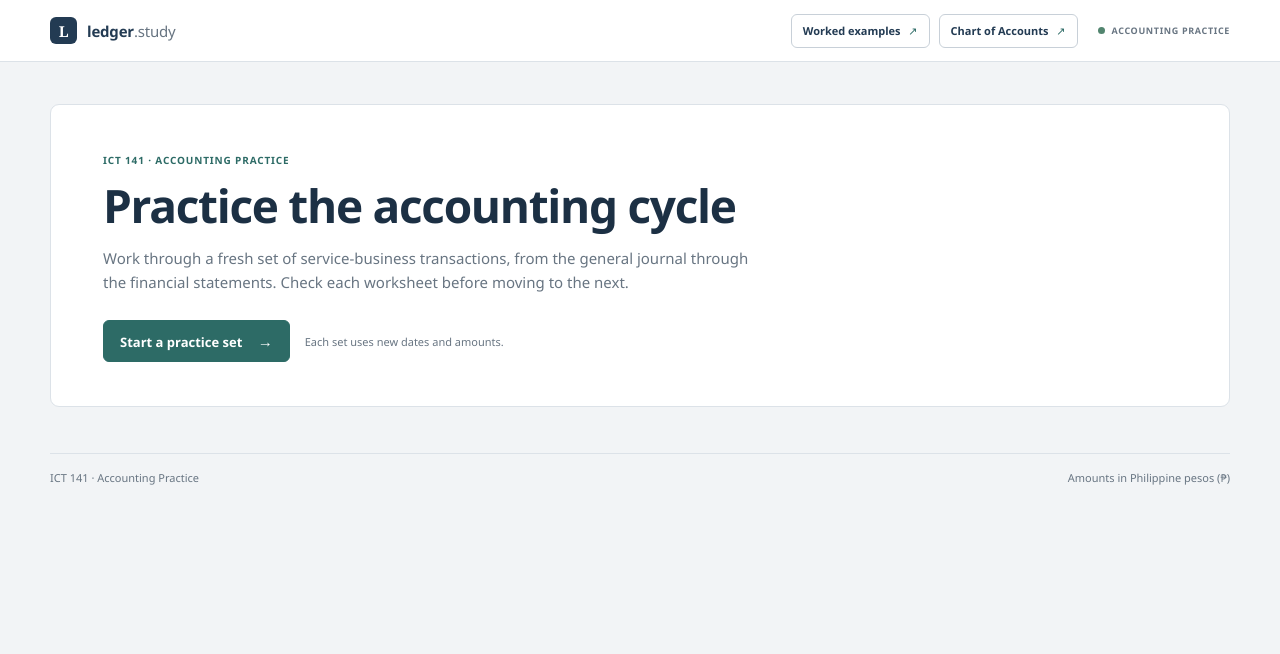
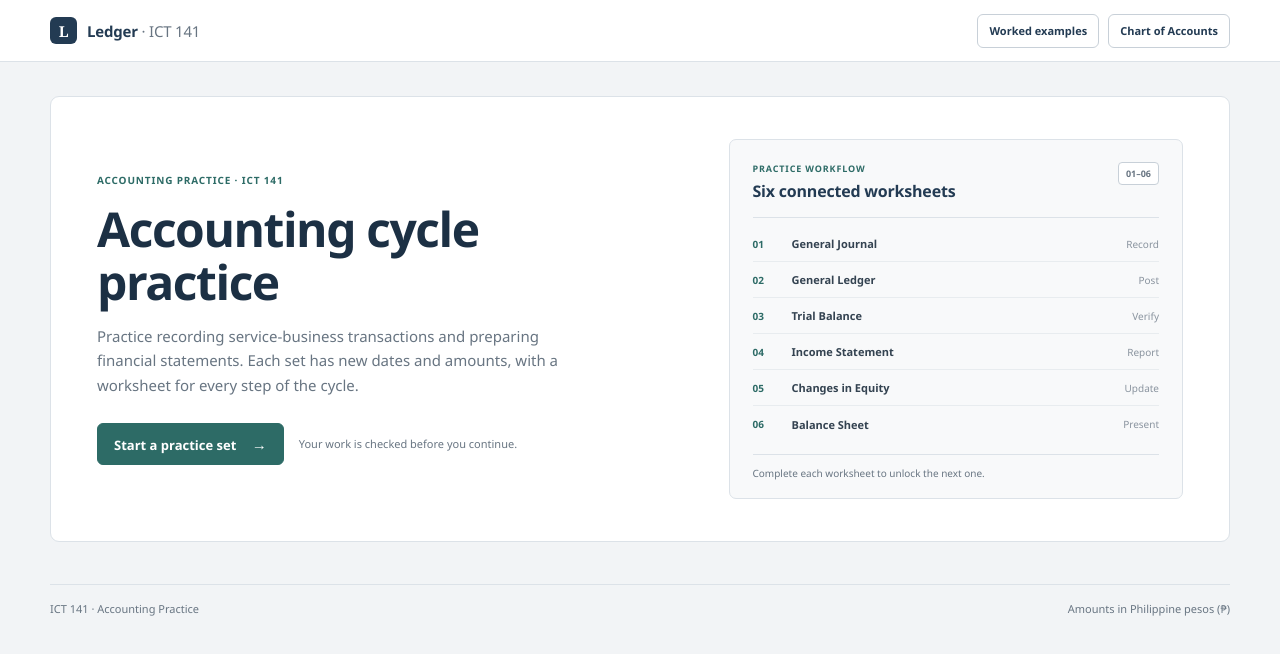
Before and after one commit to kekeiscoding/accountingpractice, a plain HTML site: page index.html in a window 1280 px wide. Drawn offline with Linux system fonts and the light colour scheme.

Commit message:
Improve accounting practice homepage

```diff
--- a/index.html
+++ b/index.html
@@ -3,12 +3,12 @@
 <head>
   <meta charset="utf-8" />
   <meta name="viewport" content="width=device-width, initial-scale=1" />
-  <meta name="theme-color" content="#f5f5f7" />
+  <meta name="theme-color" content="#f2f4f6" />
   <title>Accounting Cycle Practice</title>
   <link rel="stylesheet" href="styles.css" />
 </head>
 <body>
-  <header class="topbar"><a class="brand" href="#" aria-label="Ledger home"><span class="brand-mark">L</span><span>ledger<span class="brand-light">.study</span></span></a><div class="top-tools"><button class="chart-trigger" id="open-examples">Worked examples <span aria-hidden="true">↗</span></button><button class="chart-trigger" id="open-chart">Chart of Accounts <span aria-hidden="true">↗</span></button><div class="top-note"><span class="live-dot"></span> ACCOUNTING PRACTICE</div></div></header>
+  <header class="topbar"><a class="brand" href="#" aria-label="Ledger Practice home"><span class="brand-mark">L</span><span>Ledger<span class="brand-light"> · ICT 141</span></span></a><nav class="top-tools" aria-label="Study resources"><button class="chart-trigger" id="open-examples">Worked examples</button><button class="chart-trigger" id="open-chart">Chart of Accounts</button></nav></header>
   <dialog class="chart-dialog" id="chart-dialog" aria-labelledby="chart-title">
     <div class="chart-dialog-head"><div><div class="eyebrow">REFERENCE</div><h2 id="chart-title">Chart of Accounts</h2></div><button class="close-chart" id="close-chart" aria-label="Close chart">×</button></div>
     <table class="chart-table"><thead><tr><th>Account No.</th><th>Account Title</th></tr></thead><tbody>
@@ -22,10 +22,24 @@
   </dialog>
   <main class="shell">
     <section class="welcome" id="welcome">
-      <div class="eyebrow">ICT 141 · ACCOUNTING PRACTICE</div>
-      <h1>Practice the accounting cycle</h1>
-      <p>Work through a fresh set of service-business transactions, from the general journal through the financial statements. Check each worksheet before moving to the next.</p>
-      <div class="welcome-actions"><button class="primary" id="generate">Start a practice set <span aria-hidden="true">→</span></button><span class="micro">Each set uses new dates and amounts.</span></div>
+      <div class="welcome-copy">
+        <div class="eyebrow">ACCOUNTING PRACTICE · ICT 141</div>
+        <h1>Accounting cycle<br />practice</h1>
+        <p>Practice recording service-business transactions and preparing financial statements. Each set has new dates and amounts, with a worksheet for every step of the cycle.</p>
+        <div class="welcome-actions"><button class="primary" id="generate">Start a practice set <span aria-hidden="true">→</span></button><span class="micro">Your work is checked before you continue.</span></div>
+      </div>
+      <aside class="cycle-preview" aria-label="Accounting practice workflow">
+        <div class="cycle-preview-head"><div><div class="eyebrow">PRACTICE WORKFLOW</div><h2>Six connected worksheets</h2></div><span class="cycle-tag">01–06</span></div>
+        <ol class="cycle-list">
+          <li><span class="cycle-number">01</span><span>General Journal</span><span class="cycle-kind">Record</span></li>
+          <li><span class="cycle-number">02</span><span>General Ledger</span><span class="cycle-kind">Post</span></li>
+          <li><span class="cycle-number">03</span><span>Trial Balance</span><span class="cycle-kind">Verify</span></li>
+          <li><span class="cycle-number">04</span><span>Income Statement</span><span class="cycle-kind">Report</span></li>
+          <li><span class="cycle-number">05</span><span>Changes in Equity</span><span class="cycle-kind">Update</span></li>
+          <li><span class="cycle-number">06</span><span>Balance Sheet</span><span class="cycle-kind">Present</span></li>
+        </ol>
+        <p class="cycle-preview-note">Complete each worksheet to unlock the next one.</p>
+      </aside>
     </section>
 
     <section class="workspace hidden" id="workspace">
--- a/styles.css
+++ b/styles.css
@@ -90,24 +90,25 @@ button { cursor: pointer; }
 .welcome {
   min-height: 0;
   max-width: none;
-  margin: 42px 0 46px;
-  padding: 48px 52px 44px;
-  display: flex;
-  flex-direction: column;
-  align-items: flex-start;
-  justify-content: center;
+  margin: 34px 0 42px;
+  padding: 42px 46px;
+  display: grid;
+  grid-template-columns: minmax(0, 1.1fr) minmax(340px, .9fr);
+  align-items: center;
+  gap: clamp(32px, 6vw, 76px);
   background: var(--paper);
   border: 1px solid var(--line);
   border-radius: 9px;
 }
+.welcome-copy { max-width: 560px; }
 .welcome h1 {
-  max-width: 760px;
-  margin: 13px 0 14px;
+  max-width: 500px;
+  margin: 16px 0 15px;
   color: var(--navy-deep);
-  font-size: clamp(34px, 4vw, 46px);
+  font-size: clamp(36px, 4vw, 48px);
   font-weight: 650;
-  line-height: 1.12;
-  letter-spacing: -1.3px;
+  line-height: 1.1;
+  letter-spacing: -1.45px;
 }
 .welcome h1 span { color: var(--navy-deep); }
 .welcome > p {
@@ -117,7 +118,19 @@ button { cursor: pointer; }
   font-size: 15px;
   line-height: 1.65;
 }
+.welcome-copy > p { max-width: 500px; margin: 0; color: var(--muted); font-size: 15px; line-height: 1.65; }
 .welcome-actions { display: flex; align-items: center; gap: 15px; margin-top: 25px; }
+.cycle-preview { padding: 22px 23px 17px; border: 1px solid var(--line); border-radius: 7px; background: #f8f9fa; }
+.cycle-preview-head { display: flex; align-items: flex-start; justify-content: space-between; gap: 12px; padding-bottom: 15px; border-bottom: 1px solid var(--line); }
+.cycle-preview-head .eyebrow { font-size: 9px; }
+.cycle-preview-head h2 { margin: 5px 0 0; color: var(--navy); font-size: 16px; font-weight: 650; letter-spacing: -.2px; }
+.cycle-tag { padding: 4px 7px; border: 1px solid var(--line-strong); border-radius: 4px; color: var(--muted); background: white; font: 600 9px "Segoe UI", Arial, sans-serif; }
+.cycle-list { display: grid; gap: 0; margin: 8px 0 12px; padding: 0; list-style: none; }
+.cycle-list li { min-height: 36px; display: grid; grid-template-columns: 30px minmax(0,1fr) auto; align-items: center; gap: 9px; border-bottom: 1px solid #e8ecef; color: #344351; font-size: 11px; font-weight: 600; }
+.cycle-list li:last-child { border-bottom: 0; }
+.cycle-number { color: var(--teal); font: 600 10px "Segoe UI", Arial, sans-serif; font-variant-numeric: tabular-nums; }
+.cycle-kind { color: var(--faint); font-size: 10px; font-weight: 400; }
+.cycle-preview-note { margin: 0; padding-top: 11px; border-top: 1px solid var(--line); color: var(--muted); font-size: 10px; line-height: 1.5; }
 .primary {
   min-height: 40px;
   padding: 10px 16px;
@@ -366,6 +379,9 @@ input.cell.incorrect { border-color: #d28b86; background: #fff6f5; }
   .rail-foot { display: none; }
   .transaction-list { grid-template-columns: 1fr; }
   .entry-table { min-width: 720px; }
+  .welcome { grid-template-columns: 1fr; gap: 28px; }
+  .welcome-copy { max-width: 700px; }
+  .cycle-preview { width: 100%; }
 }
 @media (max-width: 600px) {
   .topbar { min-height: 56px; padding: 8px 14px; gap: 8px; }
@@ -374,8 +390,9 @@ input.cell.incorrect { border-color: #d28b86; background: #fff6f5; }
   .chart-trigger { padding: 7px 8px; font-size: 10px; }
   .shell { width: calc(100% - 28px); }
   .welcome { margin: 18px 0 25px; padding: 30px 24px; }
+  .welcome { gap: 24px; }
   .welcome h1 { font-size: 34px; letter-spacing: -.8px; }
-  .welcome > p { font-size: 14px; }
+  .welcome-copy > p { font-size: 14px; }
   .welcome-actions { align-items: flex-start; flex-direction: column; gap: 10px; }
   .worksheet { padding: 18px 13px; }
   .sheet-head { gap: 8px; }
@@ -387,4 +404,5 @@ input.cell.incorrect { border-color: #d28b86; background: #fff6f5; }
   .example-tab { padding: 7px 8px; font-size: 10px; }
   .example-content { max-height: 68vh; }
   .example-form { grid-template-columns: minmax(140px, 1fr) 110px; }
+  .cycle-preview { padding: 17px 15px 13px; }
 }
```
